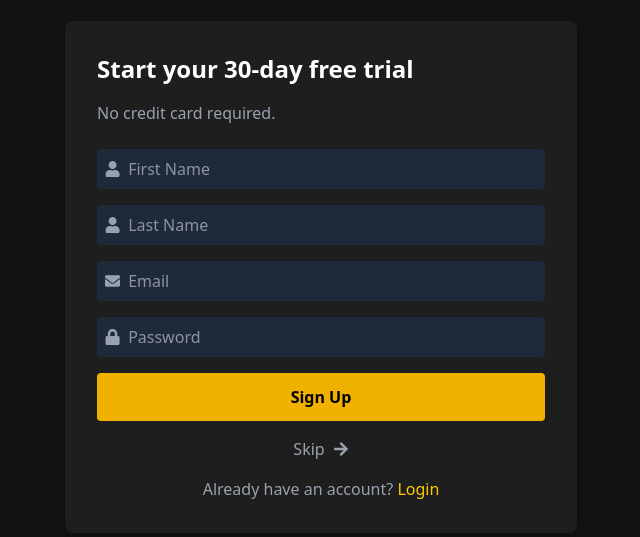
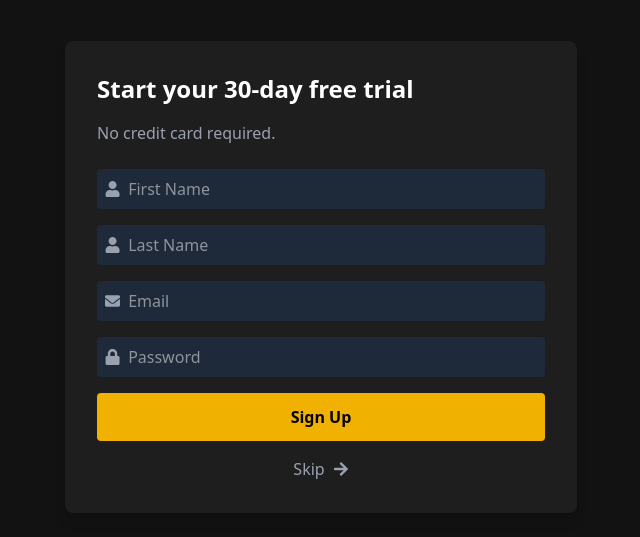
Before and after one commit to Harshit1208kapil/Infra-Trade-Tech, a React (Vite) app: page / in a window 1280 px wide. Shown: the part 123-660 px from the top of the page, without its empty margins (319-959 px from the left). Built offline with nearby package versions, Linux system fonts and the light colour scheme.

Commit message:
Update SignUp.jsx

```diff
--- a/src/Components/SignUp.jsx
+++ b/src/Components/SignUp.jsx
@@ -64,9 +64,9 @@
           </button>
         </form>
 
-        <p className="text-gray-400 mt-4 text-center">
+{/*         <p className="text-gray-400 mt-4 text-center">
           Already have an account? <a href="/login" className="text-yellow-400">Login</a>
-        </p>
+        </p> */}
       </div>
     </div>
   );
```
